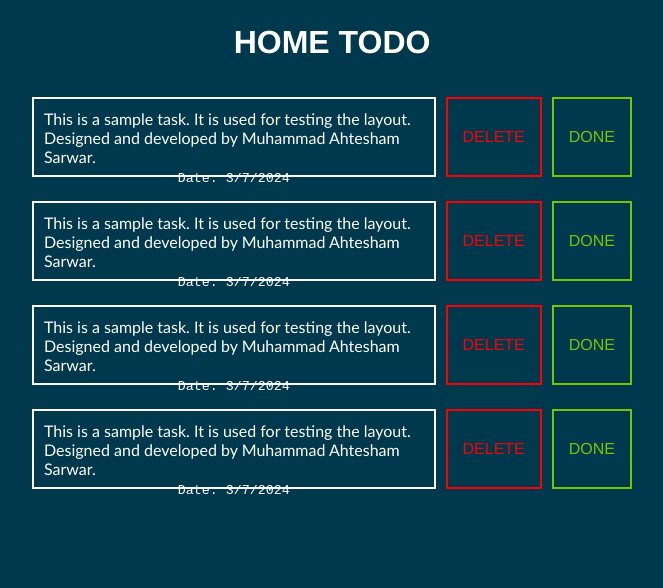
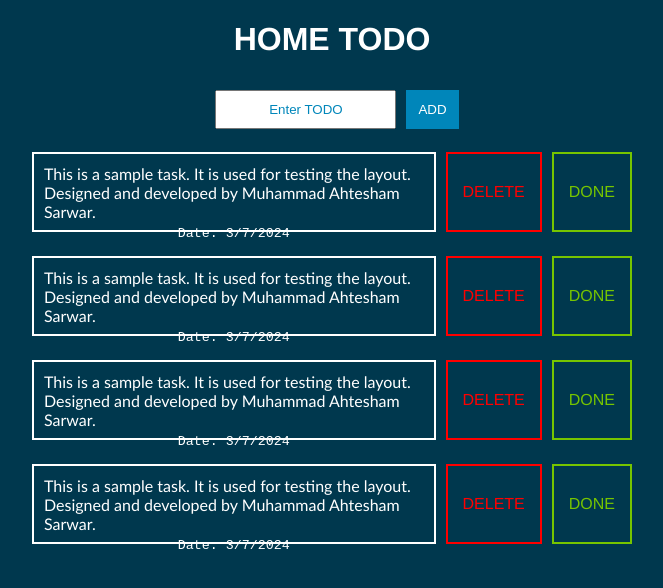
Before and after one commit to M786453/HomeTodo, a plain HTML site: page todo.html in a window 1280 px wide. Shown: the whole page, without its empty margins (308-971 px from the left). Drawn offline with Linux system fonts and the light colour scheme.

Commit message:
form for inserting todo added.

```diff
--- a/assets/style/style.css
+++ b/assets/style/style.css
@@ -4,6 +4,10 @@ body{
     background-color: rgb(0, 56, 78);
     color: white;
     font-family: 'Franklin Gothic Medium', 'Arial Narrow', Arial, sans-serif;
+}
+
+.header{
+    text-align: center;
 }
 
 /** LOGIN FORM **/
@@ -48,6 +52,41 @@ body{
 }
 
 /** LOGIN FORM **/
+
+/** ADD TOOD FORM **/
+
+.add-todo-form{
+    display: flex;
+    justify-content: center;
+}
+
+.add-todo-form input{
+    padding: 10px 0px 10px 0px;
+    color: rgb(0, 134, 186);
+    text-align: center;
+    margin: 10px;
+}
+
+.add-todo-form input::placeholder{
+    color: rgb(0, 134, 186);
+}
+
+.add-todo-form button{
+    padding: 10px;
+    background-color: rgb(0, 134, 186);
+    color: white;
+    text-align: center;
+    margin: 10px 0px 10px 0px;
+    border: 2px solid rgb(0, 134, 186);
+}
+
+.add-todo-form button:hover{
+    background-color:white;
+    color: rgb(0, 134, 186);
+    border: 2px solid rgb(0, 134, 186);
+}
+
+/** ADD TOOD FORM **/
 
 /** TODO TABLE **/
 #todo-table{
--- a/todo.html
+++ b/todo.html
@@ -17,13 +17,24 @@
 
     <body>
 
+        <!-- HEADER -->
+
+        <h1 class="header">HOME TODO</h1>
+
+        <!-- HEADER -->
+
+        <!-- ADD NEW TODO FORM -->
+
+        <form class="add-todo-form">
+            <input type="text" placeholder="Enter TODO"/>
+            <button type="submit">ADD</button>
+        </form>
+
+        <!-- ADD NEW TODO FORM -->
+
         <!-- TODO TABLE START -->
 
         <table id="todo-table">
-
-            <tr>
-                <td><h1>HOME TODO</h1></td>
-            </tr>
 
             <tr class="todo-row">
                 <td>
```
